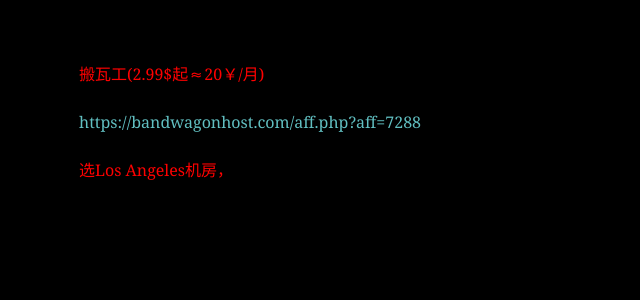
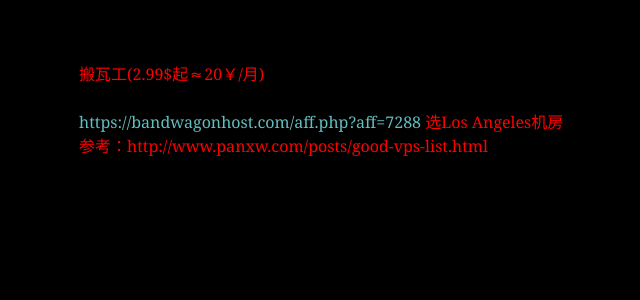
Before and after one commit to fanyubing/jekyll_dome, a Jekyll site: the page built from _posts/2016-07-25-VPS.md, in a window 1280 px wide. Shown: the top 300 px of the page, without its empty margins (81-721 px from the left). Built offline with Jekyll 4.4.1, drawn with Linux system fonts in a browser that asks for light colours.

Commit message:
add some

```diff
--- a/_posts/2016-07-25-VPS.md
+++ b/_posts/2016-07-25-VPS.md
@@ -8,5 +8,5 @@ category: Web建站
 搬瓦工(2.99$起≈20￥/月)
 
 [https://bandwagonhost.com/aff.php?aff=7288](https://bandwagonhost.com/aff.php?aff=7288)
-
-选Los Angeles机房，
+选Los Angeles机房<br/>
+参考：http://www.panxw.com/posts/good-vps-list.html
```
